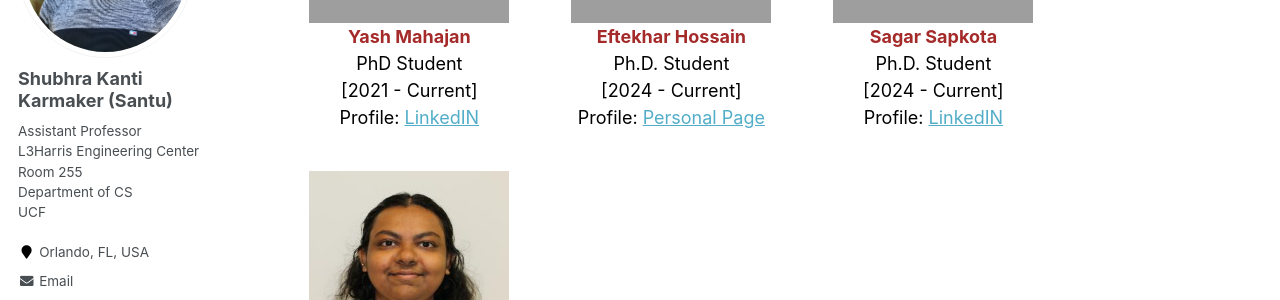
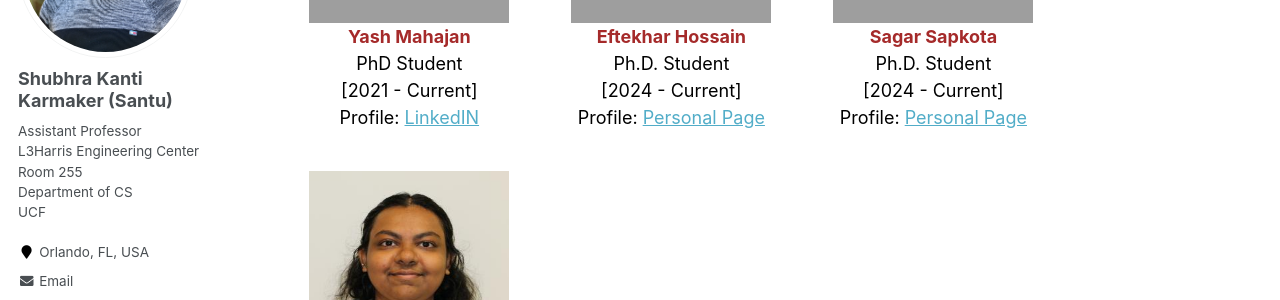
Before and after one commit to karmake2/karmake2.github.io, a Jekyll site: the page built from _pages/students.html, in a window 1280 px wide and 900 px high, scrolled down 648 px. Shown: the part 153-453 px from the top of the window. Built offline with Jekyll 4.4.1, drawn with Linux system fonts in a browser that asks for light colours; grey boxes are pictures that could not be loaded.

Commit message:
Update students.html

```diff
--- a/_pages/students.html
+++ b/_pages/students.html
@@ -61,7 +61,7 @@ author_profile: true
 				<font color="brown" ><b>Sagar Sapkota</b></font><br/>
 				Ph.D. Student<br/>
 				[2024 - Current]<br/>
-				Profile: <a href="https://spktsagar.com/" target="_blank">LinkedIN</a></span></td>
+				Profile: <a href="https://spktsagar.com/" target="_blank">Personal Page</a></span></td>
 	</tr>
 
 	<tr>
@@ -70,7 +70,7 @@ author_profile: true
 				<font color="brown" ><b>Faria Binte Kader</b></font><br/>
 				Ph.D. Student<br/>
 				[2024 - Current]<br/>
-				Profile: <a href="Faria Binte Kader" target="_blank">Google Scholar</a></span></td>
+				Profile: <a href="https://scholar.google.com/citations?user=6jyFa30AAAAJ&hl=en" target="_blank">Google Scholar</a></span></td>
 
 	</tr>
 </table>
```
